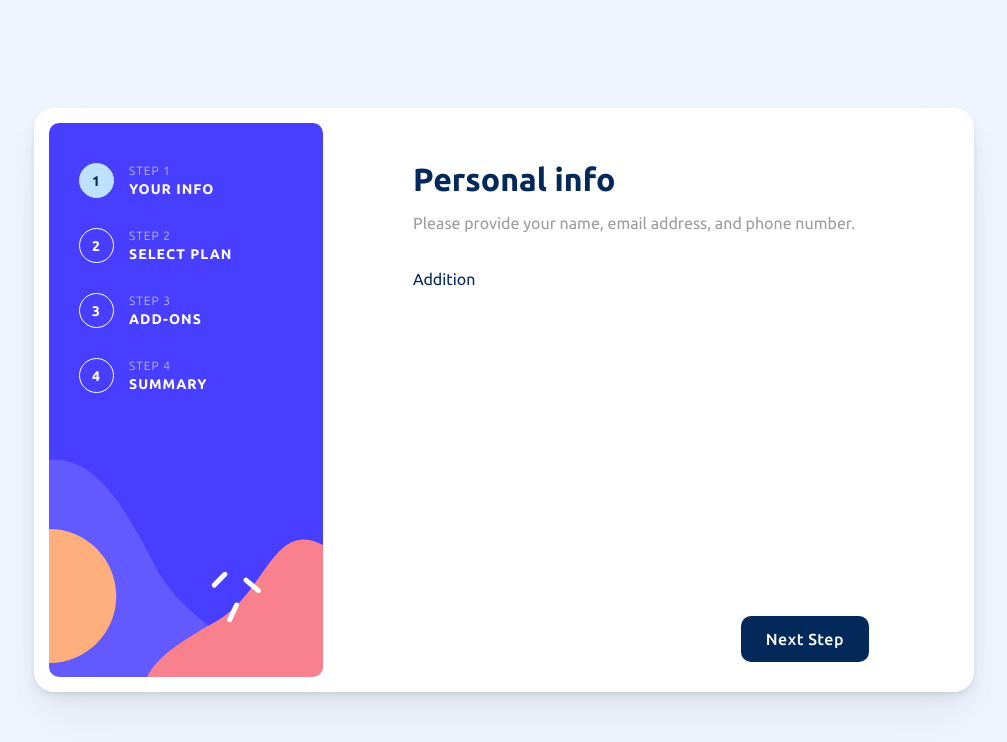
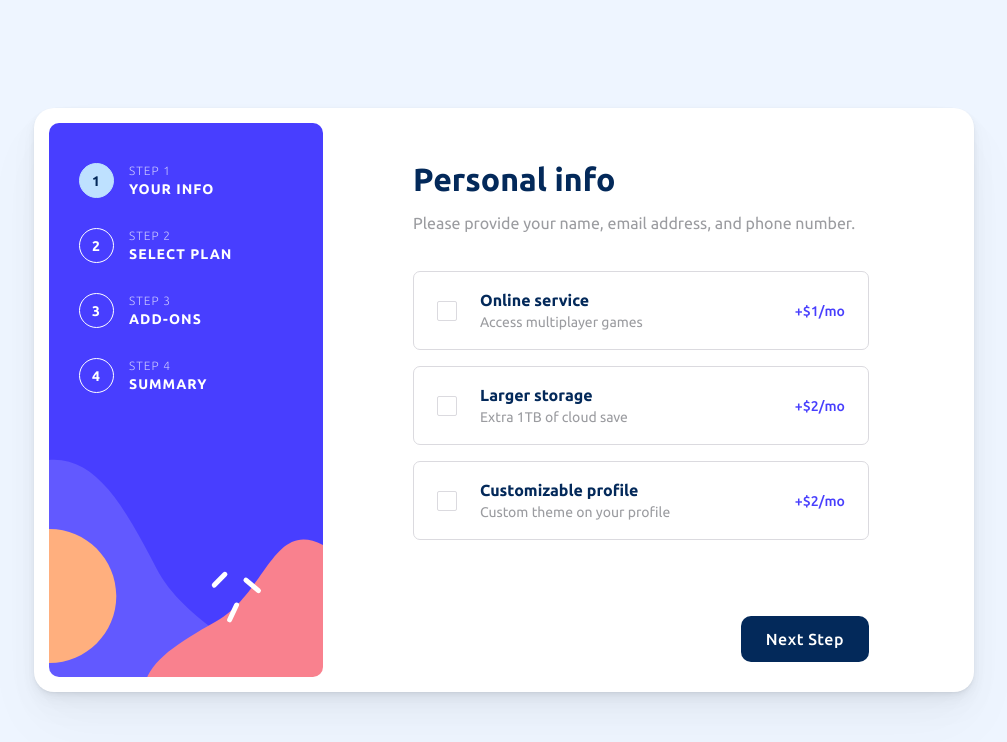
Before and after one commit to DmitryMuzalev/multi-step-form, a React (Create React App) app: page /step3 in a window 1280 px wide. Shown: the top 742 px of the page, without its empty margins (136-1143 px from the left). Built offline with nearby package versions, Linux system fonts and the light colour scheme.

Commit message:
Implementation of the list of additions

```diff
--- a/public/index.html
+++ b/public/index.html
@@ -10,6 +10,13 @@
       content="Web site created using create-react-app"
     />
     <link rel="apple-touch-icon" href="%PUBLIC_URL%/logo192.png" />
+    <link
+      rel="stylesheet"
+      href="https://cdnjs.cloudflare.com/ajax/libs/font-awesome/6.4.0/css/all.min.css"
+      integrity="sha512-iecdLmaskl7CVkqkXNQ/ZH/XLlvWZOJyj7Yy7tcenmpD1ypASozpmT/E0iPtmFIB46ZmdtAc9eNBvH0H/ZpiBw=="
+      crossorigin="anonymous"
+      referrerpolicy="no-referrer"
+    />
     <!--
       manifest.json provides metadata used when your web app is installed on a
       user's mobile device or desktop. See https://developers.google.com/web/fundamentals/web-app-manifest/
--- a/src/App.js
+++ b/src/App.js
@@ -64,19 +64,19 @@ function App() {
   const [additions] = useState([
     {
       id: 1,
-      name: 'Online service',
+      title: 'Online service',
       description: 'Access multiplayer games',
       price: { yearly: 10, monthly: 1 },
     },
     {
       id: 2,
-      name: 'Larger storage',
+      title: 'Larger storage',
       description: 'Extra 1TB of cloud save',
       price: { yearly: 20, monthly: 2 },
     },
     {
       id: 3,
-      name: 'Customizable profile',
+      title: 'Customizable profile',
       description: 'Custom theme on your profile',
       price: { yearly: 20, monthly: 2 },
     },
@@ -118,7 +118,10 @@ function App() {
               currentPlan={currentPlan}
             />
           />
-          <Route path="/step3" element=<AddOns additions={additions} /> />
+          <Route
+            path="/step3"
+            element=<AddOns additions={additions} isMonthly={isMonthly} />
+          />
           <Route path="/step4" element=<Summary /> />
         </Routes>
       </Content>
--- a/src/components/Addition/Addition.jsx
+++ b/src/components/Addition/Addition.jsx
@@ -1,4 +1,28 @@
+import { useState } from 'react';
 import styles from './Addition.module.scss';
-export default function Addition() {
-  return <div>Addition</div>;
+import classNames from 'classnames';
+export default function Addition({ title, description, price, isMonthly }) {
+  const [isChecked, setIsChecked] = useState(false);
+
+  const classes = classNames({
+    [styles.addition]: true,
+    [styles.checked]: isChecked,
+  });
+
+  const toggleIsChecked = () => {
+    setIsChecked((prev) => !prev);
+  };
+
+  return (
+    <label className={classes}>
+      <input type="checkbox" checked={isChecked} onChange={toggleIsChecked} />
+      <div className={styles.addition__info}>
+        <h4 className={styles.addition__title}>{title}</h4>
+        <p className={styles.addition__description}>{description}</p>
+      </div>
+      <span className={styles.addition__price}>
+        +${isMonthly ? price.monthly + '/mo' : price.yearly + '/yr'}
+      </span>
+    </label>
+  );
 }
--- a/src/components/Addition/Addition.module.scss
+++ b/src/components/Addition/Addition.module.scss
@@ -0,0 +1,61 @@
+.addition {
+  display: flex;
+  align-items: center;
+  padding: 20px 23px;
+  border: 1px solid #dbdadf;
+  border-radius: 7px;
+
+  input {
+    -webkit-appearance: none;
+    appearance: none;
+    cursor: pointer;
+    outline: none;
+    height: 20px;
+    width: 20px;
+    border: 1px solid #dbdadf;
+    border-radius: 2px;
+    margin: 0px 23px 0px 0px;
+  }
+
+  &__info {
+    flex-grow: 1;
+    padding: 0px 5px 0px 0px;
+  }
+
+  &__title {
+    font-size: 16px;
+    font-weight: 700;
+    margin: 0px 0px 7px 0px;
+  }
+
+  &__description {
+    color: #9b9ca0;
+    font-size: 14px;
+  }
+
+  &__price {
+    font-size: 14px;
+    font-weight: 500;
+    color: #483ffd;
+  }
+}
+
+.checked {
+  border-color: #483ffd;
+  input {
+    position: relative;
+    border-color: #483ffd;
+    background-color: #483ffd;
+    &::before {
+      position: absolute;
+      top: 50%;
+      left: 50%;
+      transform: translate(-50%, -50%);
+      font-family: 'Font Awesome 5 Free';
+      font-size: 15px;
+      font-weight: 900;
+      content: '\f00c';
+      color: #ffffff;
+    }
+  }
+}
--- a/src/components/Form/Input/Input.module.scss
+++ b/src/components/Form/Input/Input.module.scss
@@ -16,7 +16,7 @@
     cursor: pointer;
     width: 100%;
     height: 46px;
-    border: 1px solid #9b9ca0;
+    border: 1px solid #dbdadf;
     border-radius: 10px;
     padding: 0px 15px;
     font-weight: 700;
--- a/src/components/PlanCard/PlanCard.module.scss
+++ b/src/components/PlanCard/PlanCard.module.scss
@@ -1,7 +1,7 @@
 .card {
   cursor: pointer;
   padding: 20px 15px 15px 15px;
-  border: 1px solid #9b9ca0;
+  border: 1px solid #dbdadf;
   border-radius: 8px;
   display: flex;
   flex-direction: column;
--- a/src/containers/Content/AddOns/AddOns.jsx
+++ b/src/containers/Content/AddOns/AddOns.jsx
@@ -1,10 +1,24 @@
 import Addition from '../../../components/Addition/Addition';
 
-export default function AddOns({ additions }) {
+export default function AddOns({ additions, isMonthly }) {
+  const listAdditions = additions.map((addition, index) => {
+    return (
+      <li key={index}>
+        <Addition isMonthly={isMonthly} {...addition} />
+      </li>
+    );
+  });
+
   return (
     <>
-      <ul>
-        <Addition />
+      <ul
+        style={{
+          display: 'flex',
+          flexDirection: 'column',
+          gap: '16px',
+        }}
+      >
+        {listAdditions}
       </ul>
     </>
   );
```
